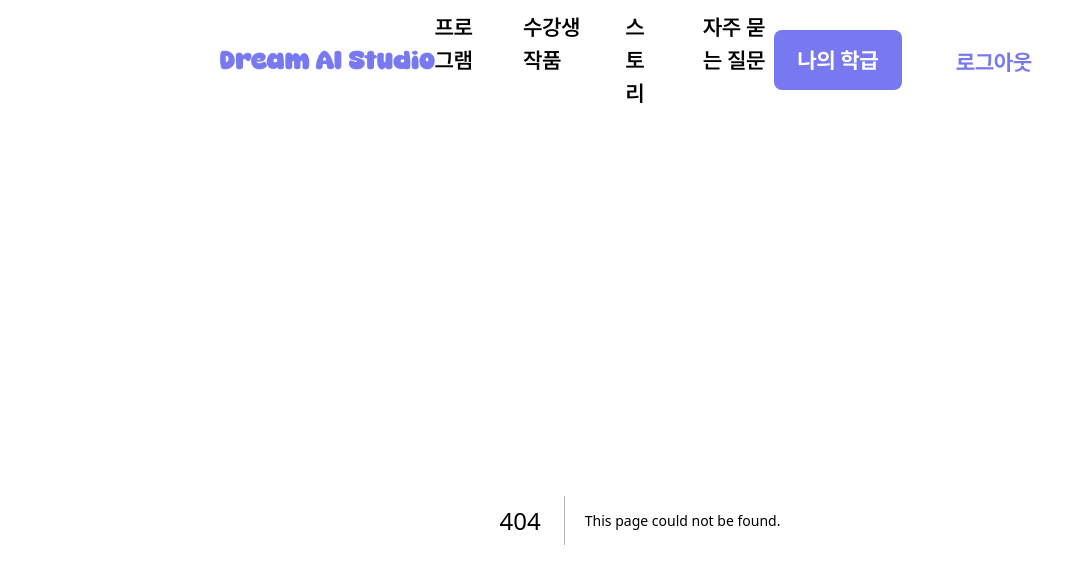
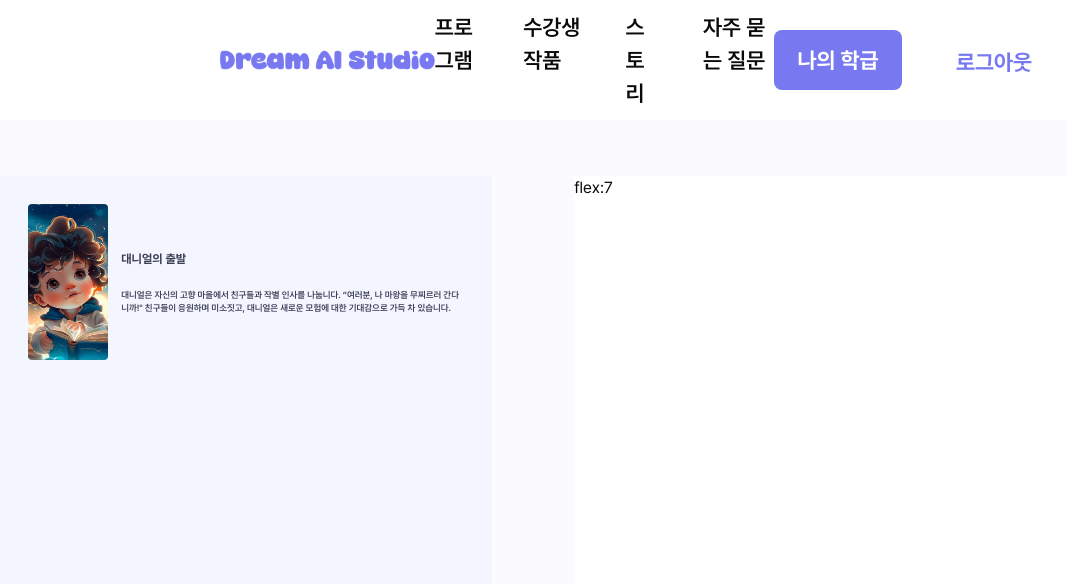
Before and after one commit to VictoryJu/dream-ai, a Next.js app: page /book/create in a window 1280 px wide. Before the commit this address had no page. Shown: the top 584 px of the page, without its empty margins (0-1067 px from the left). Built offline with nearby package versions, Linux system fonts and the light colour scheme.

Commit message:
feat: create page WIP

```diff
--- /dev/null
+++ b/app/book/create/book-list.tsx
@@ -0,0 +1,19 @@
+import { Small } from '../preview/book-card';
+
+const BookList = () => {
+  return (
+    <div className="max-h-screen overflow-y-auto p-4">
+      <div className="space-y-4">
+        {/* 아이템 1 */}
+        <Small
+          title="대니얼의 출발"
+          description='대니얼은 자신의 고향 마을에서 친구들과 작별 인사를 나눕니다. “여러분, 나 마왕을 무찌르러 간다니까!" 친구들이 응원하며 미소짓고, 대니얼은 새로운 모험에 대한 기대감으로 가득 차 있습니다.'
+          imageUrl="/images/main/book/book1.webp"
+        />
+        {/* 다른 아이템들 추가 */}
+      </div>
+    </div>
+  );
+}
+
+export default BookList;
--- /dev/null
+++ b/app/book/create/layout.tsx
@@ -0,0 +1,7 @@
+import React from 'react';
+
+const CreateLayout = ({ children }: { children: React.ReactNode }) => {
+  return <div className="w-[100vw] mx-auto pt-[56px] pb-[50px]">{children}</div>;
+};
+
+export default CreateLayout;
--- /dev/null
+++ b/app/book/create/page.tsx
@@ -0,0 +1,18 @@
+import React from 'react';
+import BookList from './book-list';
+
+const BookCreatePage = () => {
+  return (
+    <div className="flex h-screen gap-[82px]">
+      <div className="flex-3 bg-purple-200">
+        <BookList />
+      </div>
+      <div className="flex-7 bg-white w-[100%]">
+        {/* 여기서 flex:7 부분입니다 */}
+        flex:7
+      </div>
+    </div>
+  );
+};
+
+export default BookCreatePage;
--- a/app/book/preview/book-card.tsx
+++ b/app/book/preview/book-card.tsx
@@ -21,4 +21,26 @@ const BookCard = ({ title, description, imageUrl }: Book) => {
   );
 };
 
+interface SmallBook extends Book{
+  showTextOverlay?: boolean;
+}
+export const Small = ({ title, description, imageUrl,showTextOverlay }: SmallBook) => {
+  return (
+    <div className="w-full p-[12px] rounded-[10px] flex items-center gap-[13px] shadow-[0px 0.4px 8px 0px_rgba(0, 0, 0, 0.05)]">
+      <div className="relative w-[156px] h-[156px]">
+        <Image src={imageUrl} alt={title} fill className="object-cover rounded-[4px]" />
+        {showTextOverlay && (
+          <div className="absolute top-1/2 left-1/2 transform -translate-x-1/2 -translate-y-1/2 px-[18px] py-[4px] bg-black-40">
+            아직 작성중이에요!
+          </div>
+        )}
+      </div>
+      <div>
+        <h1 className="text-[12px] text-black-description font-bold mb-[20px]">{title}</h1>
+        <p className="text-[9px] text-black-description font-semibold">{description}</p>
+      </div>
+    </div>
+  );
+};
+
 export default BookCard;
--- a/package.json
+++ b/package.json
@@ -4,6 +4,7 @@
   "private": true,
   "scripts": {
     "dev": "pnpm run open-browser && next dev",
+    "dev-mac": "next dev",
     "open-browser": "start http://localhost:3000",
     "build": "next build",
     "start": "next start",
--- a/tailwind.config.ts
+++ b/tailwind.config.ts
@@ -12,6 +12,9 @@ const config: Config = {
       colors: {
         background: {
           DEFAULT: 'hsl(var(--background))',
+        },
+        backgroundColor: {
+          'black-40': 'rgba(0, 0, 0, 0.40)',
         },
         foreground: 'hsl(var(--foreground))',
         card: {
@@ -81,6 +84,10 @@ const config: Config = {
           400: '#565656',
           500: '#6D737A',
         },
+        orange: {
+          main: '#f90',
+        },
+
         border: 'hsl(var(--border))',
         input: 'hsl(var(--input))',
         ring: 'hsl(var(--ring))',
```
